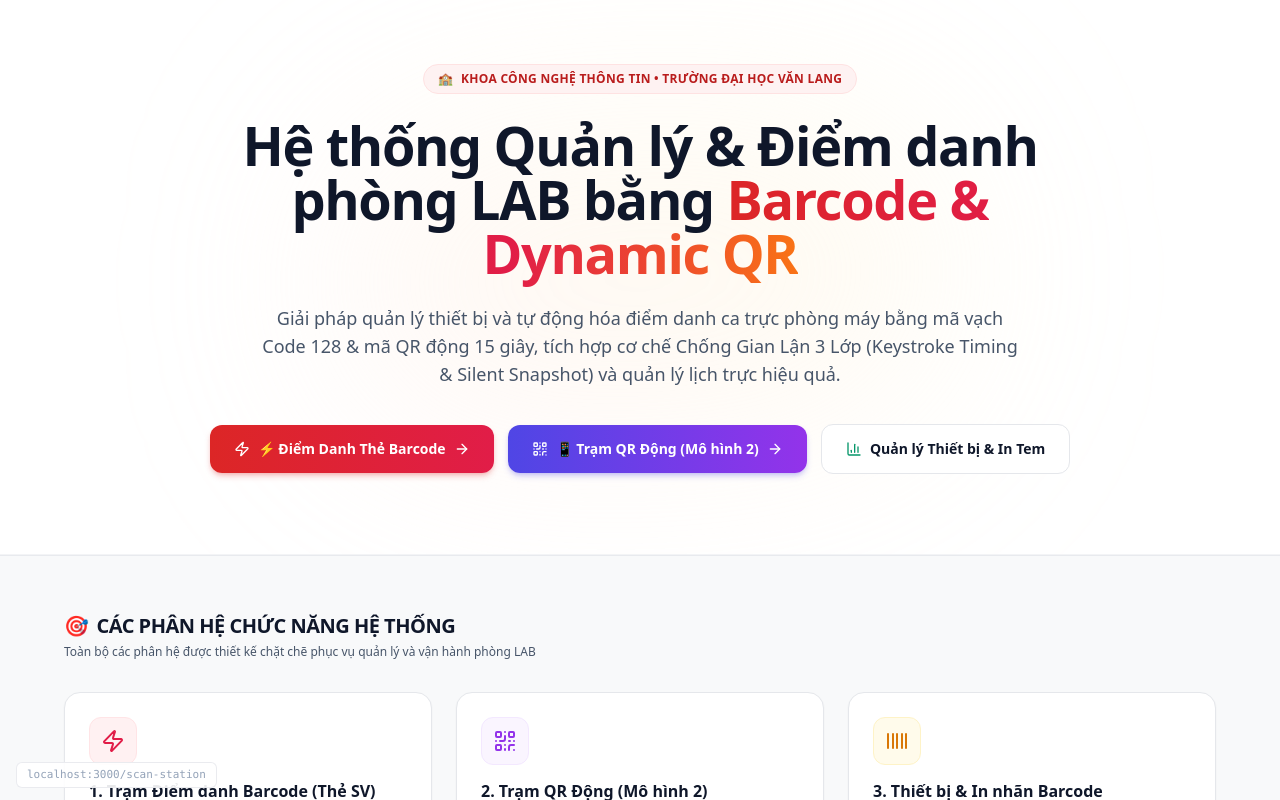
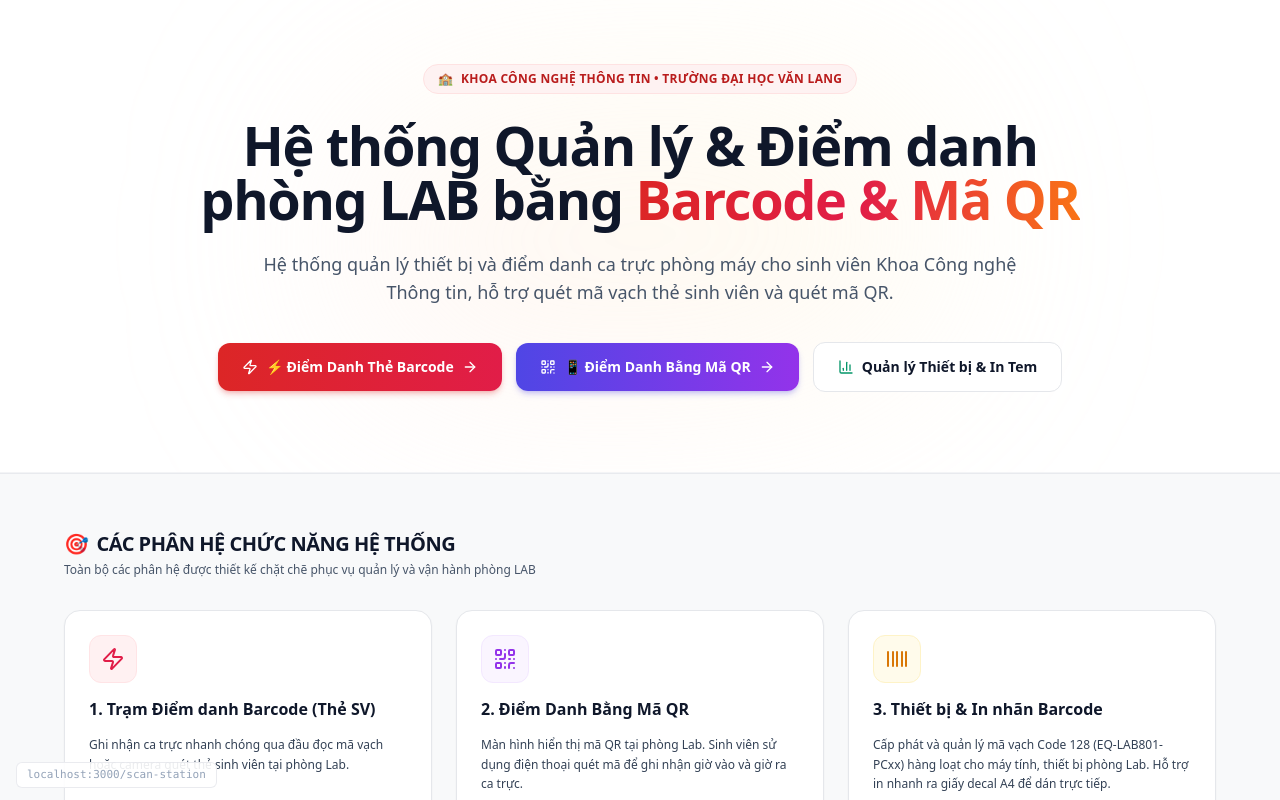
Before and after one commit to Duc-bug/barcode, a Next.js app: page / in a window 1280 px wide. Shown: the top 800 px of the page. Built offline with nearby package versions, Linux system fonts and the light colour scheme.

Commit message:
refactor(ui): clean up wording, remove debug link and simplify QR attendance labels

```diff
--- a/app/mobile-checkin/page.tsx
+++ b/app/mobile-checkin/page.tsx
@@ -122,7 +122,7 @@ function MobileCheckInContent() {
             Điểm Danh Ca Trực Phòng LAB
           </h1>
           <p className="text-xs text-slate-500 font-medium">
-            Xác thực thông qua Dynamic QR Code • Phòng 5.18 Tòa A
+            Điểm danh qua mã QR • Phòng 5.18, Tòa A
           </p>
         </div>
       </div>
--- a/app/page.tsx
+++ b/app/page.tsx
@@ -30,13 +30,13 @@ export default function HomePage() {
           <h1 className="text-3xl sm:text-5xl lg:text-[54px] font-extrabold tracking-tight text-[#0F172A] leading-[1.18]">
             Hệ thống Quản lý &amp; Điểm danh phòng LAB bằng{" "}
             <span className="text-transparent bg-clip-text bg-gradient-to-r from-red-600 via-rose-600 to-orange-500">
-              Barcode &amp; Dynamic QR
+              Barcode &amp; Mã QR
             </span>
           </h1>
 
-          {/* Dòng mô tả phụ giàu thông tin */}
+          {/* Dòng mô tả phụ */}
           <p className="text-base sm:text-lg text-[#475569] max-w-3xl mx-auto leading-relaxed font-normal">
-            Giải pháp quản lý thiết bị và tự động hóa điểm danh ca trực phòng máy bằng mã vạch Code 128 &amp; mã QR động 15 giây, tích hợp cơ chế Chống Gian Lận 3 Lớp (Keystroke Timing &amp; Silent Snapshot) và quản lý lịch trực hiệu quả.
+            Hệ thống quản lý thiết bị và điểm danh ca trực phòng máy cho sinh viên Khoa Công nghệ Thông tin, hỗ trợ quét mã vạch thẻ sinh viên và quét mã QR.
           </p>
 
           {/* HÀNG NÚT BẤM (BUTTONS HÀNH ĐỘNG RIÊNG BIỆT) */}
@@ -51,13 +51,13 @@ export default function HomePage() {
               <ArrowRight className="h-4 w-4" />
             </Link>
 
-            {/* Phân hệ 2: Điểm danh QR Động 15s */}
+            {/* Phân hệ 2: Điểm danh bằng Mã QR */}
             <Link
               href="/qr-station"
               className="px-6 py-3.5 rounded-xl bg-gradient-to-r from-indigo-600 to-purple-600 hover:from-indigo-700 hover:to-purple-700 text-white font-bold text-sm flex items-center gap-2 shadow-md shadow-indigo-600/25 transition-all transform hover:-translate-y-0.5 active:translate-y-0"
             >
               <QrCode className="h-4 w-4" />
-              <span>📱 Trạm QR Động (Mô hình 2)</span>
+              <span>📱 Điểm Danh Bằng Mã QR</span>
               <ArrowRight className="h-4 w-4" />
             </Link>
 
@@ -102,7 +102,7 @@ export default function HomePage() {
                   1. Trạm Điểm danh Barcode (Thẻ SV)
                 </h3>
                 <p className="text-xs text-[#334155] leading-relaxed">
-                  Tự động ghi nhận ca trực thông qua quét mã vạch thẻ sinh viên bằng camera trạm. Tích hợp camera chụp ảnh tức thì và thuật toán chống gian lận.
+                  Ghi nhận ca trực nhanh chóng qua đầu đọc mã vạch hoặc camera quét thẻ sinh viên tại phòng Lab.
                 </p>
               </div>
               <div className="mt-6 pt-3.5 border-t border-gray-100 flex items-center justify-between text-xs font-bold text-red-600">
@@ -111,7 +111,7 @@ export default function HomePage() {
               </div>
             </Link>
 
-            {/* Thẻ 2: Trạm QR Động Phòng Lab (Mô hình 2) */}
+            {/* Thẻ 2: Điểm Danh Bằng Mã QR */}
             <Link
               href="/qr-station"
               className="p-6 rounded-2xl bg-white border border-gray-200 shadow-sm hover:shadow-md hover:border-purple-300 transition-all duration-200 flex flex-col justify-between group"
@@ -121,14 +121,14 @@ export default function HomePage() {
                   <QrCode className="h-6 w-6 group-hover:scale-110 transition-transform" />
                 </div>
                 <h3 className="text-base font-bold text-[#0F172A] group-hover:text-purple-600 transition-colors">
-                  2. Trạm QR Động (Mô hình 2)
+                  2. Điểm Danh Bằng Mã QR
                 </h3>
                 <p className="text-xs text-[#334155] leading-relaxed">
-                  Màn hình chiếu mã QR thay đổi liên tục mỗi 15 giây. Sinh viên dùng camera điện thoại quét từ xa để check-in/check-out ca trực nhanh chóng, chống gian lận.
+                  Màn hình hiển thị mã QR tại phòng Lab. Sinh viên sử dụng điện thoại quét mã để ghi nhận giờ vào và giờ ra ca trực.
                 </p>
               </div>
               <div className="mt-6 pt-3.5 border-t border-gray-100 flex items-center justify-between text-xs font-bold text-purple-600">
-                <span>Mở màn hình chiếu QR →</span>
+                <span>Mở trạm quét QR →</span>
                 <ArrowRight className="h-4 w-4 group-hover:translate-x-1 transition-transform" />
               </div>
             </Link>
--- a/app/qr-station/page.tsx
+++ b/app/qr-station/page.tsx
@@ -17,7 +17,6 @@ import {
   History,
   ShieldCheck,
   Smartphone,
-  ExternalLink,
 } from "lucide-react";
 
 interface QrSessionData {
@@ -168,14 +167,14 @@ export default function QrStationPage() {
           </div>
           <div>
             <h1 className="text-lg font-extrabold tracking-tight text-slate-900 flex items-center gap-2">
-              TRẠM ĐIỂM DANH QR CODE ĐỘNG PHÒNG LAB
+              TRẠM ĐIỂM DANH MÃ QR PHÒNG LAB
               <span className="text-[10px] font-bold px-2 py-0.5 rounded-full bg-emerald-50 text-emerald-800 border border-emerald-200 tracking-normal flex items-center gap-1">
-                <ShieldCheck className="h-3 w-3 text-emerald-600" />
-                BẢO MẬT 20S
+                <RefreshCw className="h-3 w-3 text-emerald-600" />
+                TỰ ĐỘNG CẬP NHẬT
               </span>
             </h1>
             <p className="text-xs text-gray-500 font-medium">
-              Sinh viên mở Camera điện thoại quét mã QR để Check-in / Check-out ca trực
+              Sinh viên dùng điện thoại quét mã QR để điểm danh ca trực
             </p>
           </div>
         </div>
@@ -273,12 +272,12 @@ export default function QrStationPage() {
               )}
             </div>
 
-            {/* THANH TIẾN TRÌNH & ĐẾM NGƯỢC 15S */}
+            {/* THANH TIẾN TRÌNH & ĐẾM NGƯỢC */}
             <div className="w-full space-y-2">
               <div className="flex items-center justify-between text-xs font-semibold">
                 <span className="text-slate-600 flex items-center gap-1.5">
                   <span className="w-2 h-2 rounded-full bg-emerald-500 animate-ping" />
-                  Mã có hiệu lực:
+                  Mã đổi sau:
                 </span>
                 <span className="font-mono text-sm font-bold text-red-600 bg-red-50 px-2.5 py-0.5 rounded-full border border-red-200">
                   {secondsLeft}s
@@ -294,29 +293,16 @@ export default function QrStationPage() {
               </div>
             </div>
 
-            {/* BANNER HƯỚNG DẪN MÀU CHARCOAL SANG TRỌNG */}
+            {/* BANNER HƯỚNG DẪN MÀU CHARCOAL */}
             <div className="w-full bg-zinc-900/90 text-amber-200 p-3 rounded-xl border border-zinc-700/60 shadow-xs text-center text-xs space-y-1">
               <div className="font-bold text-white flex items-center justify-center gap-1.5">
                 <Sparkles className="h-4 w-4 text-amber-300" />
-                Mở Camera điện thoại hoặc Zalo để quét
+                Mở camera điện thoại để quét mã
               </div>
               <p className="text-[11px] text-zinc-300 font-normal">
-                Mã đổi liên tục mỗi 15 giây • Không thể chụp ảnh gửi điểm danh hộ
+                Mã tự động làm mới định kỳ tại phòng máy
               </p>
             </div>
-
-            {/* Link mở thử nghiệm trên cùng máy nếu cần */}
-            {qrSession && (
-              <a
-                href={qrSession.checkInUrl}
-                target="_blank"
-                rel="noopener noreferrer"
-                className="text-[11px] text-blue-600 hover:text-blue-800 flex items-center gap-1 transition"
-              >
-                Mở trang điểm danh mẫu trên tab mới
-                <ExternalLink className="h-3 w-3" />
-              </a>
-            )}
           </div>
         </section>
 
@@ -357,7 +343,7 @@ export default function QrStationPage() {
                             <span>{log.studentCode}</span>
                             {log.scanMethod === "DYNAMIC_QR" && (
                               <span className="text-[9px] px-1.5 py-0.2 bg-purple-50 text-purple-700 border border-purple-200 rounded font-sans font-semibold">
-                                Dynamic QR
+                                Quét QR
                               </span>
                             )}
                           </div>
@@ -406,7 +392,7 @@ export default function QrStationPage() {
             <div className="mt-4 pt-3 border-t border-gray-100 flex items-center justify-between text-xs text-gray-500">
               <span className="flex items-center gap-1.5">
                 <CheckCircle2 className="h-4 w-4 text-emerald-600" />
-                Hệ thống tự động đồng bộ song song với máy quét Barcode thẻ vật lý.
+                Dữ liệu điểm danh được cập nhật tự động vào hệ thống.
               </span>
               <span className="font-medium text-slate-700">
                 Tổng lượt hôm nay: {recentLogs.length}
```
